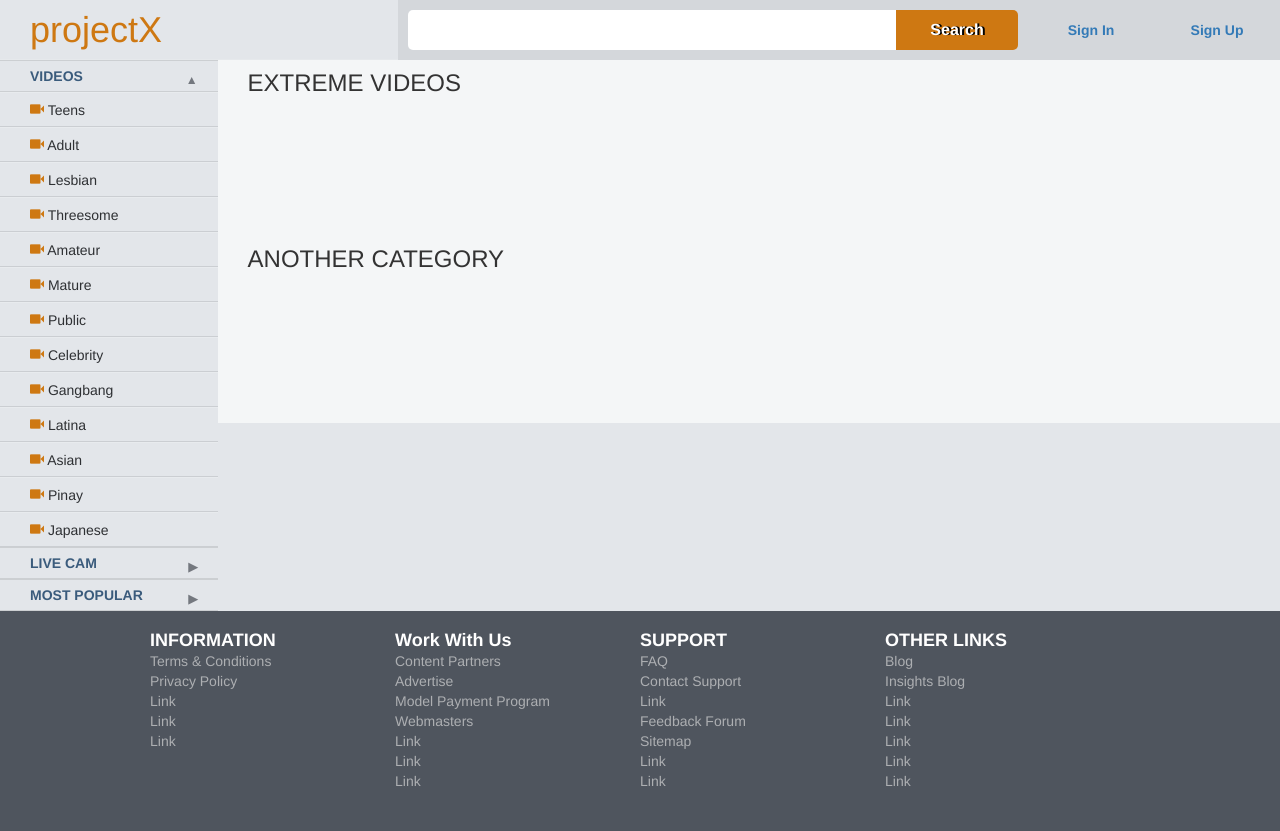
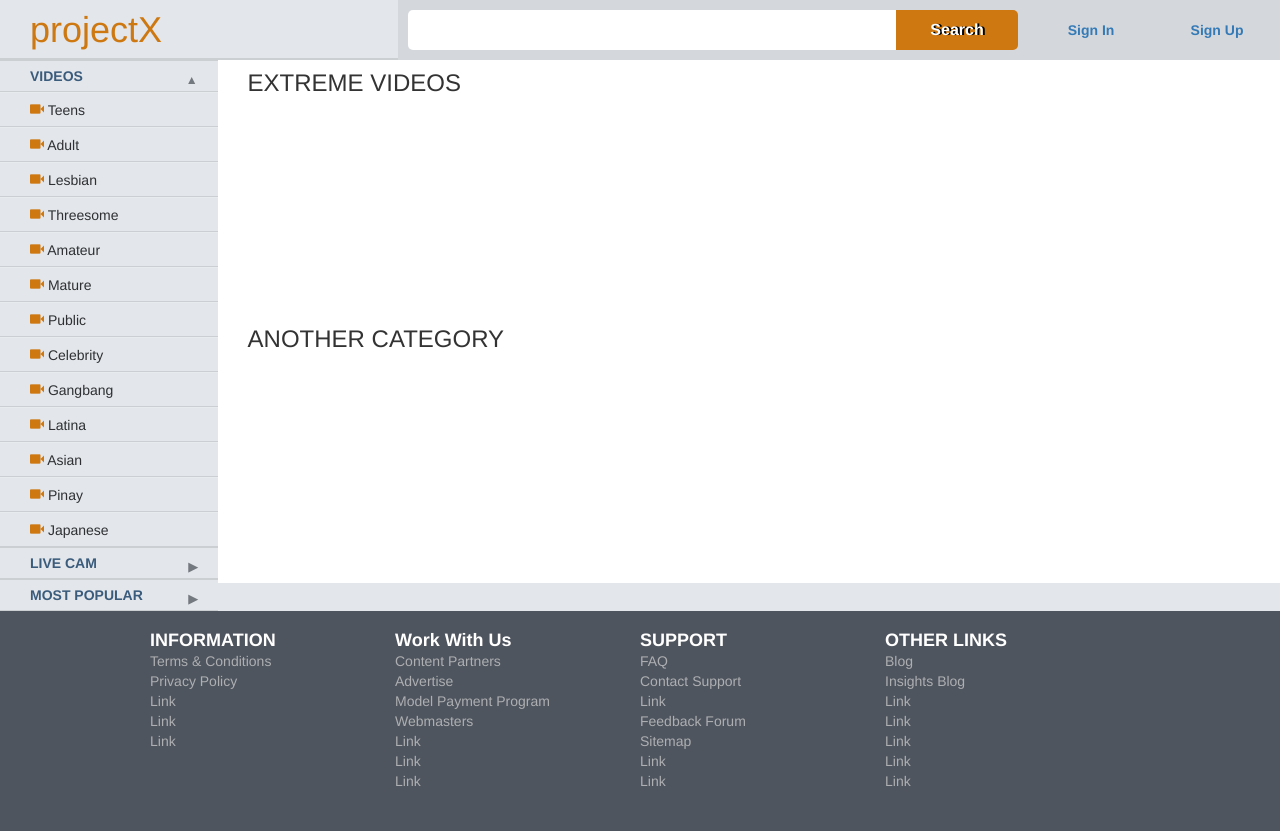
Before and after one commit to vhinzgithub/projectxxx, a PHP site: page / in a window 1280 px wide. Run offline with PHP 8.4, Linux system fonts and the light colour scheme; data that the repository does not hold is empty.

Commit message:
Add files via upload

```diff
--- a/style.css
+++ b/style.css
@@ -27,7 +27,7 @@
 	background-color: #e3e6ea;
     position: fixed;
     top: 0;
-    border-bottom: 1px solid rgba(255,255,255,.1);
+    border-bottom: 2px solid rgba(0,0,0,.1);
     z-index: 99999;
 }
 
@@ -379,7 +379,7 @@
 /******MAIN CONTENT******/
 #main-content{
     margin-top: 60px!important;
-
+    position: relative;
 }
 
 
@@ -395,12 +395,16 @@
 #left-content{
     background-color: #e3e6ea;
     width: 250px;
-    position: absolute;
+    position: fixed;
     /*right: -250px;*/
+    top: 60px;
     left: -250px;
+
     transition:all 500ms linear;
     z-index: 9999;
     /*height: 1500px;*/
+    /*background-color: yellow;*/
+
 }
 
 #left-content.active{
@@ -420,7 +424,8 @@
     padding-left: 10px!important;
     padding-right: 10px!important;
     height: auto;
-    background-color: #f4f6f7;
+    /*background-color: #f4f6f7;*/
+    background-color: #ffffff;
 }
 
 
@@ -437,7 +442,7 @@
     width: 100%;
     margin-left: auto!important;
     margin-right: auto!important;
-    margin-bottom: 50px!important;
+    margin-bottom: 20px!important;
     position: relative;
 
 }
@@ -514,7 +519,11 @@
 
 
 
-
+#pagination-container:before{
+    clear: both;
+    content: '';
+    display: block;
+}
 
 #pagination-container{
     clear: both;
@@ -522,9 +531,11 @@
     display: block;
     width: 100%;
     height: 80px;
-    margin-top: 50px!important;
-    margin-bottom: 20px!important;
+    margin-top: 100px!important;
+    margin-bottom: 50px!important;
     text-align: center;
+    /*background-color: red;*/
+    line-height: 80px;
 
 }
 
@@ -725,6 +736,7 @@
         position: relative;
         left: 0;
         width: 30%;
+        top: 0px;
         transition:none;
     }
 
```
